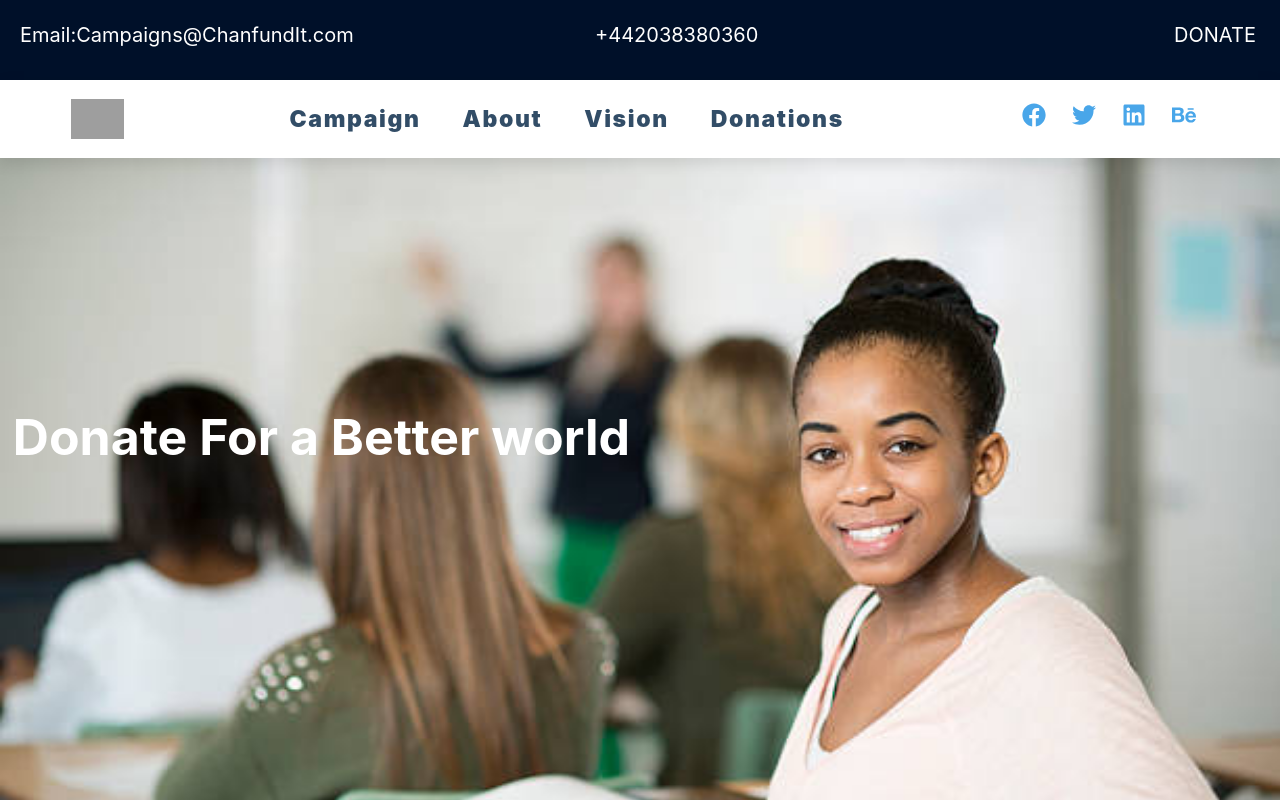
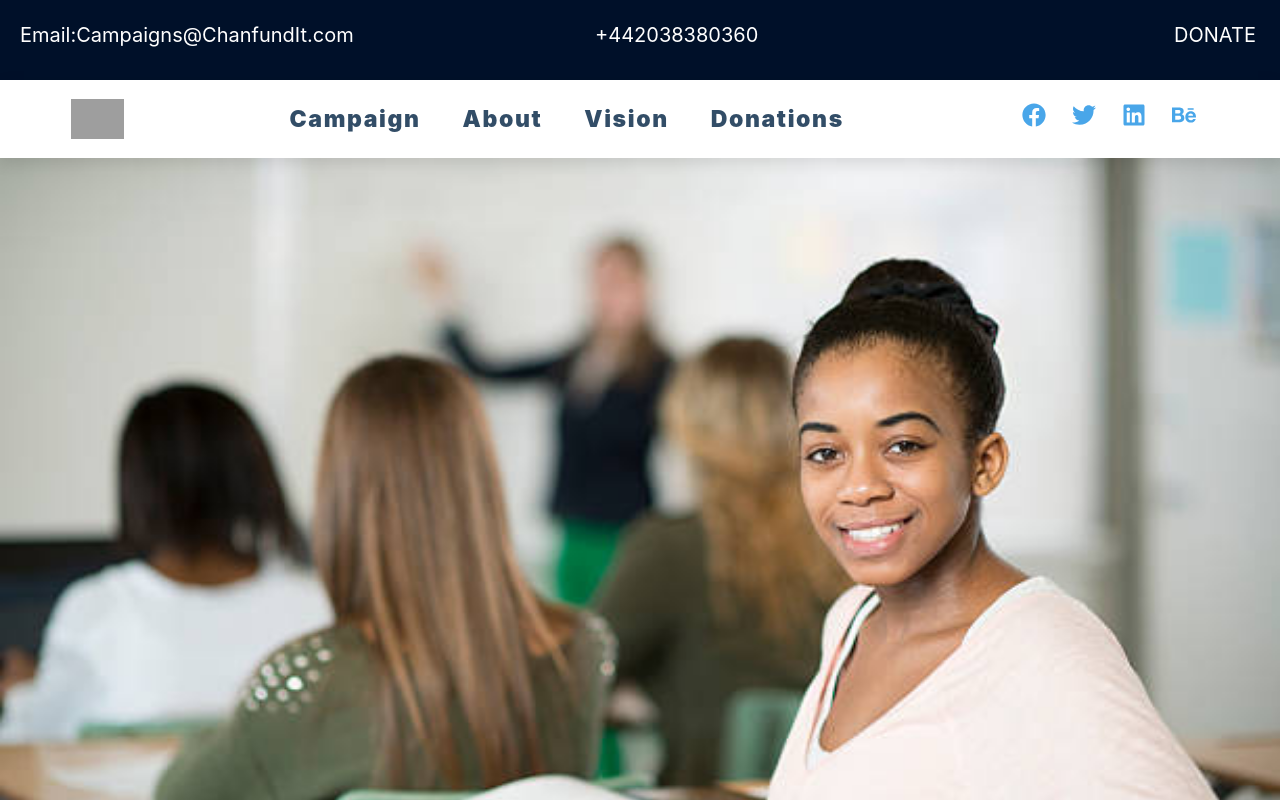
Before and after one commit to CyCodez/crowdfund, a React (Create React App) app: page /about in a window 1280 px wide. Shown: the top 800 px of the page. Built offline with nearby package versions, Linux system fonts and the light colour scheme; grey boxes are pictures that could not be loaded; the HTML template or start-up script is replaced by a standard one.

Commit message:
formatted text

```diff
--- a/src/Home.js
+++ b/src/Home.js
@@ -6,7 +6,6 @@ function Home() {
     <div>
       <div className="img-div">
         <img className="charity" src={charity} alt="" />
-        <p className="text">Donate For a Better world</p>
       </div>
     </div>
   );
```
